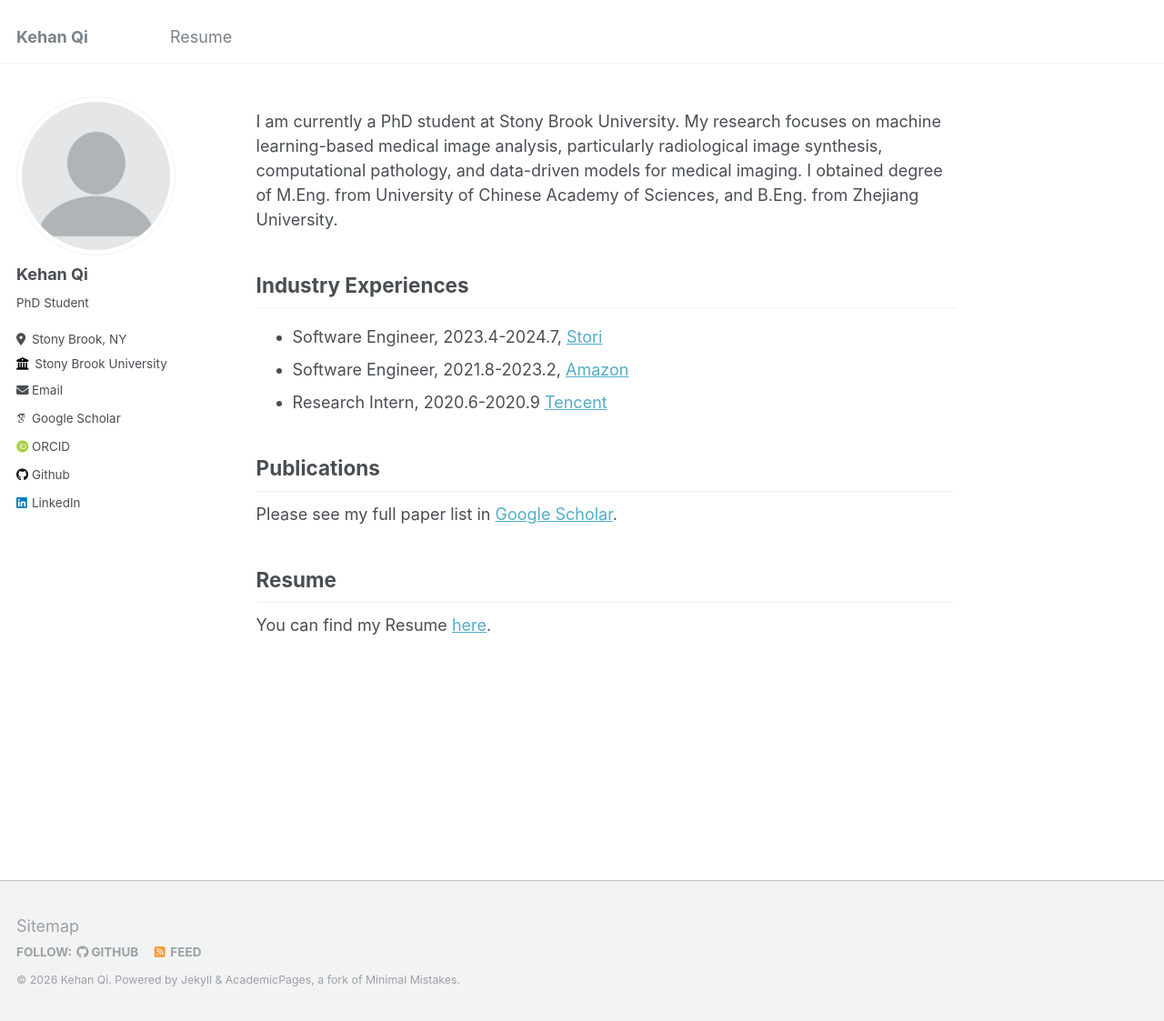
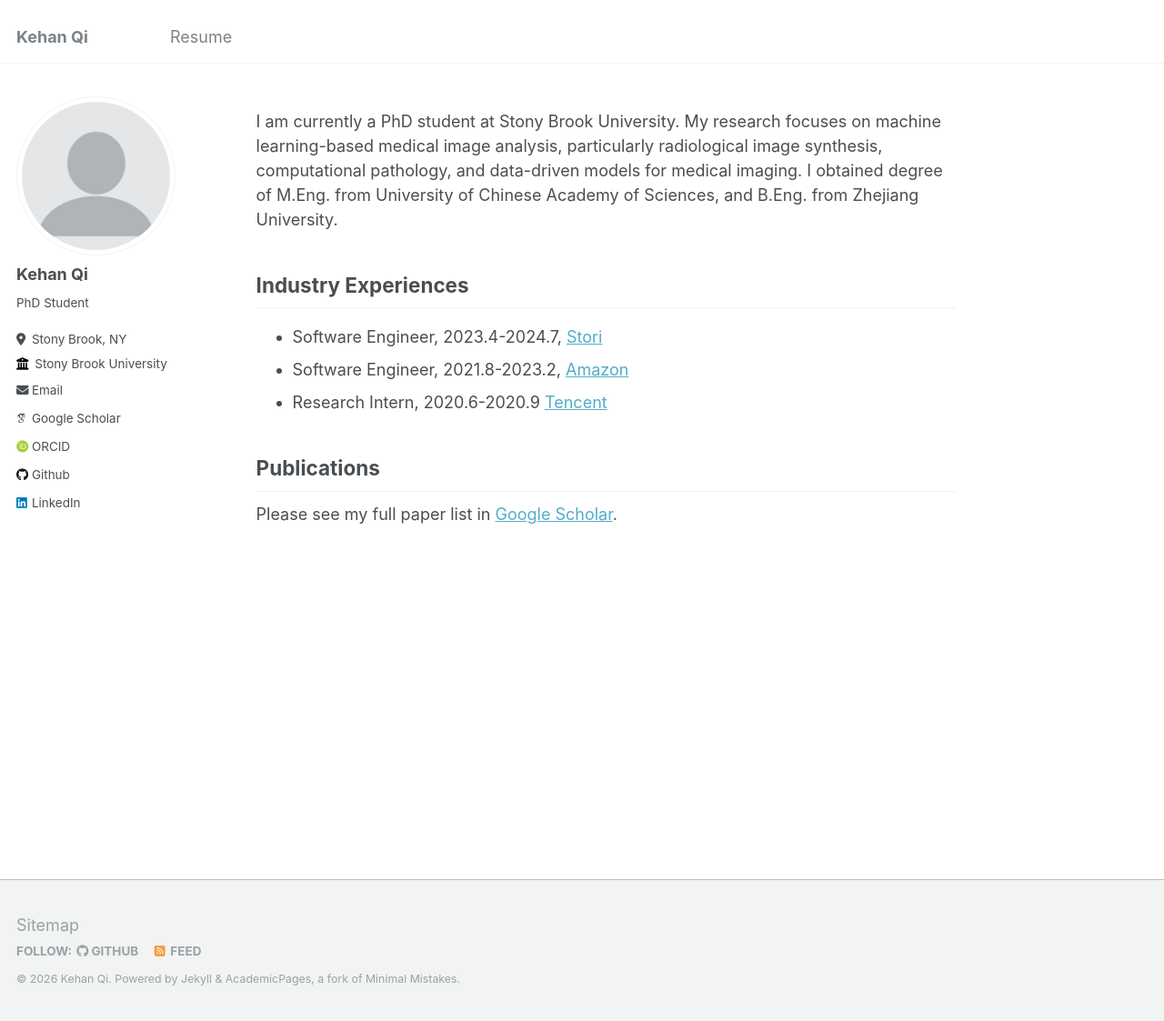
Before and after one commit to Andrewsher/Andrewsher.github.io, a Jekyll site: the page built from _pages/about.md, in a window 1280 px wide and 1123 px high. Shown: the whole window at 91% size. Built offline with Jekyll 4.4.1, drawn with Linux system fonts in a browser that asks for light colours; some web fonts are replaced.

Commit message:
update about

```diff
--- a/_pages/about.md
+++ b/_pages/about.md
@@ -18,7 +18,3 @@ Industry Experiences
 Publications
 ------
 Please see my full paper list in [Google Scholar](https://scholar.google.com/citations?user=H6mDo6MAAAAJ).
-
-Resume
-------
-You can find my Resume [here](files/Resume.pdf).
```
